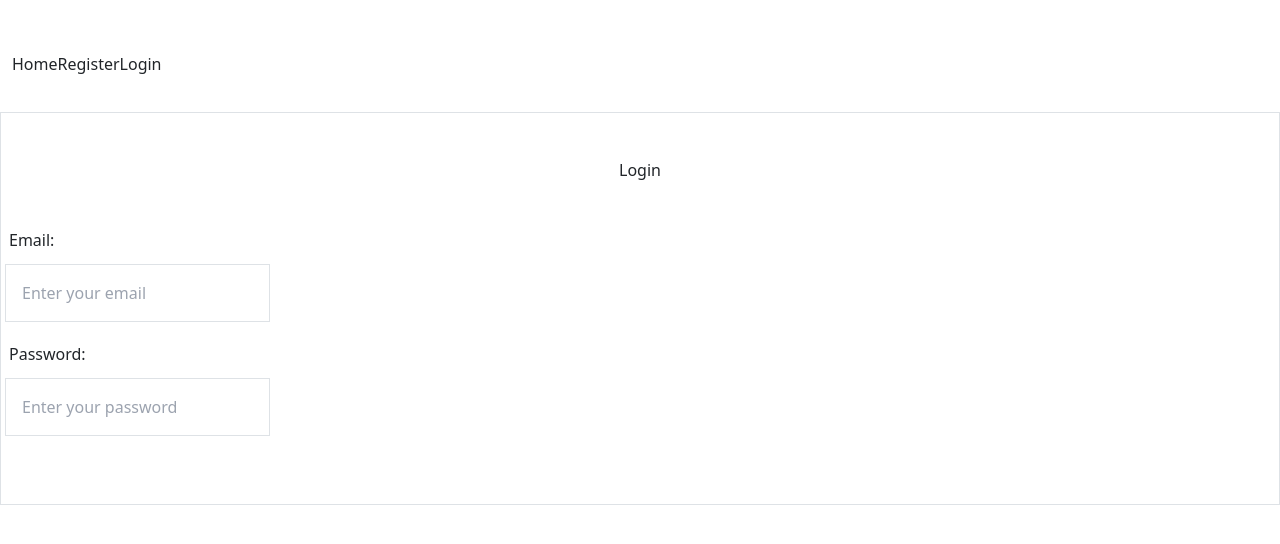
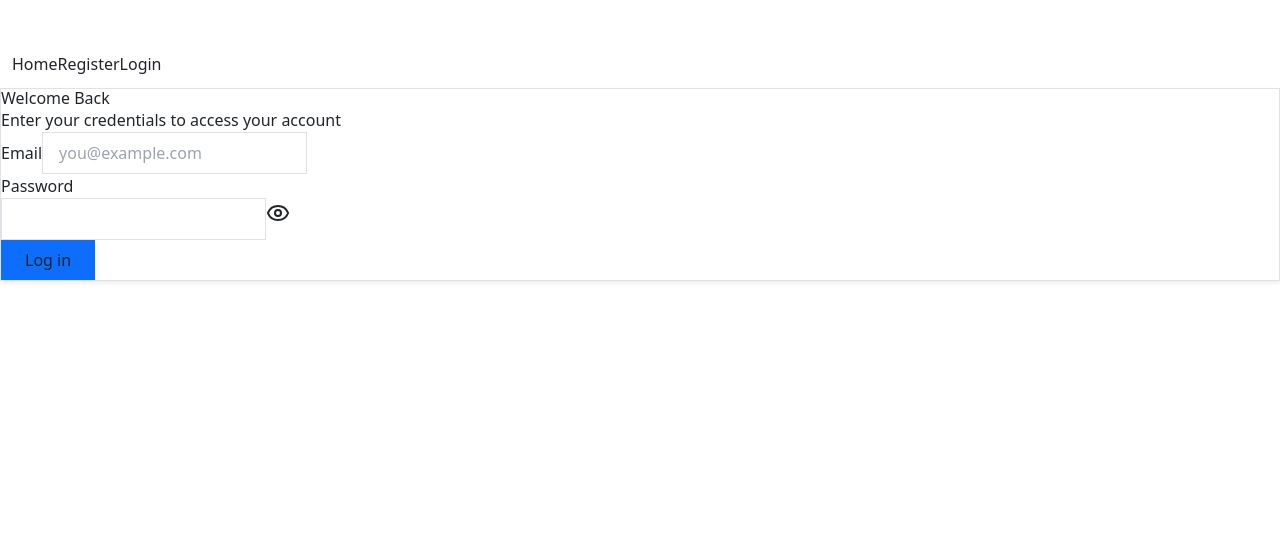
Before and after one commit to Harshjosh361/ShopEase, a React (Vite) app in the folder frontend/: page /login in a window 1280 px wide. Shown: the top 544 px of the page. Built offline with nearby package versions, Linux system fonts and the light colour scheme; no server answers; some icons are missing.

Commit message:
improved login page shadcn

```diff
--- /dev/null
+++ b/frontend/src/components/ui/alert.jsx
@@ -0,0 +1,47 @@
+import * as React from "react"
+import { cva } from "class-variance-authority";
+import { cn } from "@/lib/utils"
+
+
+const alertVariants = cva(
+  "relative w-full rounded-lg border p-4 [&>svg~*]:pl-7 [&>svg+div]:translate-y-[-3px] [&>svg]:absolute [&>svg]:left-4 [&>svg]:top-4 [&>svg]:text-foreground",
+  {
+    variants: {
+      variant: {
+        default: "bg-background text-foreground",
+        destructive:
+          "border-destructive/50 text-destructive dark:border-destructive [&>svg]:text-destructive",
+      },
+    },
+    defaultVariants: {
+      variant: "default",
+    },
+  }
+)
+
+const Alert = React.forwardRef(({ className, variant, ...props }, ref) => (
+  <div
+    ref={ref}
+    role="alert"
+    className={cn(alertVariants({ variant }), className)}
+    {...props} />
+))
+Alert.displayName = "Alert"
+
+const AlertTitle = React.forwardRef(({ className, ...props }, ref) => (
+  <h5
+    ref={ref}
+    className={cn("mb-1 font-medium leading-none tracking-tight", className)}
+    {...props} />
+))
+AlertTitle.displayName = "AlertTitle"
+
+const AlertDescription = React.forwardRef(({ className, ...props }, ref) => (
+  <div
+    ref={ref}
+    className={cn("text-sm [&_p]:leading-relaxed", className)}
+    {...props} />
+))
+AlertDescription.displayName = "AlertDescription"
+
+export { Alert, AlertTitle, AlertDescription }
--- /dev/null
+++ b/frontend/src/components/ui/button.jsx
@@ -0,0 +1,47 @@
+import * as React from "react"
+import { Slot } from "@radix-ui/react-slot"
+import { cva } from "class-variance-authority";
+import { cn } from "@/lib/utils"
+
+
+const buttonVariants = cva(
+  "inline-flex items-center justify-center whitespace-nowrap rounded-md text-sm font-medium ring-offset-background transition-colors focus-visible:outline-none focus-visible:ring-2 focus-visible:ring-ring focus-visible:ring-offset-2 disabled:pointer-events-none disabled:opacity-50",
+  {
+    variants: {
+      variant: {
+        default: "bg-primary text-primary-foreground hover:bg-primary/90",
+        destructive:
+          "bg-destructive text-destructive-foreground hover:bg-destructive/90",
+        outline:
+          "border border-input bg-background hover:bg-accent hover:text-accent-foreground",
+        secondary:
+          "bg-secondary text-secondary-foreground hover:bg-secondary/80",
+        ghost: "hover:bg-accent hover:text-accent-foreground",
+        link: "text-primary underline-offset-4 hover:underline",
+      },
+      size: {
+        default: "h-10 px-4 py-2",
+        sm: "h-9 rounded-md px-3",
+        lg: "h-11 rounded-md px-8",
+        icon: "h-10 w-10",
+      },
+    },
+    defaultVariants: {
+      variant: "default",
+      size: "default",
+    },
+  }
+)
+
+const Button = React.forwardRef(({ className, variant, size, asChild = false, ...props }, ref) => {
+  const Comp = asChild ? Slot : "button"
+  return (
+    (<Comp
+      className={cn(buttonVariants({ variant, size, className }))}
+      ref={ref}
+      {...props} />)
+  );
+})
+Button.displayName = "Button"
+
+export { Button, buttonVariants }
--- /dev/null
+++ b/frontend/src/components/ui/card.jsx
@@ -0,0 +1,50 @@
+import * as React from "react"
+import { cn } from "@/lib/utils"
+
+
+const Card = React.forwardRef(({ className, ...props }, ref) => (
+  <div
+    ref={ref}
+    className={cn("rounded-lg border bg-card text-card-foreground shadow-sm", className)}
+    {...props} />
+))
+Card.displayName = "Card"
+
+const CardHeader = React.forwardRef(({ className, ...props }, ref) => (
+  <div
+    ref={ref}
+    className={cn("flex flex-col space-y-1.5 p-6", className)}
+    {...props} />
+))
+CardHeader.displayName = "CardHeader"
+
+const CardTitle = React.forwardRef(({ className, ...props }, ref) => (
+  <h3
+    ref={ref}
+    className={cn("text-2xl font-semibold leading-none tracking-tight", className)}
+    {...props} />
+))
+CardTitle.displayName = "CardTitle"
+
+const CardDescription = React.forwardRef(({ className, ...props }, ref) => (
+  <p
+    ref={ref}
+    className={cn("text-sm text-muted-foreground", className)}
+    {...props} />
+))
+CardDescription.displayName = "CardDescription"
+
+const CardContent = React.forwardRef(({ className, ...props }, ref) => (
+  <div ref={ref} className={cn("p-6 pt-0", className)} {...props} />
+))
+CardContent.displayName = "CardContent"
+
+const CardFooter = React.forwardRef(({ className, ...props }, ref) => (
+  <div
+    ref={ref}
+    className={cn("flex items-center p-6 pt-0", className)}
+    {...props} />
+))
+CardFooter.displayName = "CardFooter"
+
+export { Card, CardHeader, CardFooter, CardTitle, CardDescription, CardContent }
--- /dev/null
+++ b/frontend/src/components/ui/input.jsx
@@ -0,0 +1,19 @@
+import * as React from "react"
+import { cn } from "@/lib/utils"
+
+
+const Input = React.forwardRef(({ className, type, ...props }, ref) => {
+  return (
+    (<input
+      type={type}
+      className={cn(
+        "flex h-10 w-full rounded-md border border-input bg-background px-3 py-2 text-sm ring-offset-background file:border-0 file:bg-transparent file:text-sm file:font-medium placeholder:text-muted-foreground focus-visible:outline-none focus-visible:ring-2 focus-visible:ring-ring focus-visible:ring-offset-2 disabled:cursor-not-allowed disabled:opacity-50",
+        className
+      )}
+      ref={ref}
+      {...props} />)
+  );
+})
+Input.displayName = "Input"
+
+export { Input }
--- /dev/null
+++ b/frontend/src/components/ui/label.jsx
@@ -0,0 +1,17 @@
+import * as React from "react"
+import * as LabelPrimitive from "@radix-ui/react-label"
+import { cva } from "class-variance-authority"
+
+import { cn } from "@/lib/utils"
+
+
+const labelVariants = cva(
+  "text-sm font-medium leading-none peer-disabled:cursor-not-allowed peer-disabled:opacity-70"
+)
+
+const Label = React.forwardRef(({ className, ...props }, ref) => (
+  <LabelPrimitive.Root ref={ref} className={cn(labelVariants(), className)} {...props} />
+))
+Label.displayName = LabelPrimitive.Root.displayName
+
+export { Label }
--- /dev/null
+++ b/frontend/src/lib/utils.js
@@ -0,0 +1,6 @@
+import { clsx } from "clsx";
+import { twMerge } from "tailwind-merge"
+
+export function cn(...inputs) {
+  return twMerge(clsx(inputs));
+}
--- a/frontend/src/pages/Login.jsx
+++ b/frontend/src/pages/Login.jsx
@@ -1,76 +1,142 @@
-import React from "react";
-import { useState } from "react";
+'use client';
+
+import { useState } from 'react';
+import { motion } from 'framer-motion';
+import { Button } from "@/components/ui/button";
+import { Input } from "@/components/ui/input";
+import { Label } from "@/components/ui/label";
+import { Card, CardContent, CardDescription, CardFooter, CardHeader, CardTitle } from "@/components/ui/card";
+import { Alert, AlertDescription } from "@/components/ui/alert";
+import { EyeIcon, EyeOffIcon } from 'lucide-react';
 import Layout from "../component/Layout/Layout";
 import axios from "axios";
 import { toast } from "react-hot-toast";
-import { useNavigate,useLocation } from "react-router-dom";
+import { useNavigate, useLocation } from "react-router-dom";
 import { useAuth } from "../context/auth";
-import {API_URL} from "../config"
+import { API_URL } from "../config";
 
-function Login() {
-  const [email, setEmail] = useState("");
-  const [password, setPassword] = useState("");
-  const [auth,setAuth] = useAuth();
-  const navigate = useNavigate('/');
+export default function LoginPage() {
+  const [email, setEmail] = useState('');
+  const [password, setPassword] = useState('');
+  const [error, setError] = useState('');
+  const [isLoading, setIsLoading] = useState(false);
+  const [showPassword, setShowPassword] = useState(false);
+  const [auth, setAuth] = useAuth();
+  const navigate = useNavigate();
   const location = useLocation();
 
   const handleSubmit = async (e) => {
     e.preventDefault();
+    if (!email || !password) {
+      setError('Please fill in all fields');
+      return;
+    }
+    setError('');
+    setIsLoading(true);
+
+    try {
       const user = { email, password };
-    console.log(user);
       const res = await axios.post(`${API_URL}api/v1/auth/login`, user);
       if (res.data.success) {
-      console.log(res);
         toast.success(res.data.message);
-      // using context api here
-      setAuth({...auth,user:res.data.user,token:res.data.token});
-      // using local storage here to store the token and user data
+        setAuth({ ...auth, user: res.data.user, token: res.data.token });
         localStorage.setItem("auth", JSON.stringify(res.data));
-      navigate( location.state ||"/");
+        navigate(location.state || "/");
       } else {
-      console.log(res.data.message);
+        setError(res.data.message);
         toast.error(res.data.message);
       }
+    } catch (err) {
+      setError('An error occurred. Please try again.');
+    } finally {
+      setIsLoading(false);
+    }
   };
+
   return (
     <Layout>
-      <div className="register  flex justify-center items-center flex-col mt-20 w-full">
-          <form onSubmit={(e) => handleSubmit(e)} className=" p-7 mt-4 border rounded-xl w-1/2 ">
-          <h1 className="text-center m-5 text-4xl font-bold">Login</h1>
-            <div className="mb-3 ">
-              <div className="m-2 text-xl">Email:</div>
-              <input
+      <div className="flex items-center justify-center min-h-screen bg-gradient-to-r from-blue-100 to-purple-100">
+        <motion.div
+          initial={{ opacity: 0, y: -20 }}
+          animate={{ opacity: 1, y: 0 }}
+          transition={{ duration: 0.5 }}
+        >
+          <Card className="w-full max-w-md">
+            <CardHeader>
+              <CardTitle className="text-2xl font-bold">Welcome Back</CardTitle>
+              <CardDescription>Enter your credentials to access your account</CardDescription>
+            </CardHeader>
+            <form onSubmit={handleSubmit}>
+              <CardContent className="space-y-4">
+                <div className="space-y-2">
+                  <Label htmlFor="email">Email</Label>
+                  <Input
+                    id="email"
                     type="email"
+                    placeholder="you@example.com"
+                    value={email}
                     onChange={(e) => setEmail(e.target.value)}
-                placeholder="Enter your email"
-               className="w-full bg-white p-3 m-1 border border-orange-800 rounded-lg"
-                value={email}
                     required
+                    className="transition-all duration-200 hover:border-blue-400 focus:ring-2 focus:ring-blue-400"
                   />
                 </div>
-            <div className="mb-4">
-              <div className="m-2 text-xl">Password:</div>
-              <input
+                <div className="space-y-2">
+                  <Label htmlFor="password">Password</Label>
+                  <div className="relative">
+                    <Input
+                      id="password"
+                      type={showPassword ? "text" : "password"}
+                      value={password}
                       onChange={(e) => setPassword(e.target.value)}
-                placeholder="Enter your password"
-                type="password"
-                 className="w-full bg-white p-3 m-1 border border-orange-800 rounded-lg"
-                id="exampleInputPassword1"
-                value={password}
                       required
+                      className="pr-10 transition-all duration-200 hover:border-blue-400 focus:ring-2 focus:ring-blue-400"
                     />
-            </div>
-            <div className="text-center">
-            <button type="submit" className="text-white bg-orange-600 w-1/2 p-2 hover:bg-orange-400 text-lg rounded-lg" >
-              Login
+                    <button
+                      type="button"
+                      onClick={() => setShowPassword(!showPassword)}
+                      className="absolute inset-y-0 right-0 flex items-center pr-3 text-gray-400 hover:text-gray-600"
+                    >
+                      {showPassword ? <EyeOffIcon className="h-5 w-5" /> : <EyeIcon className="h-5 w-5" />}
                     </button>
                   </div>
-
+                </div>
+                {error && (
+                  <motion.div
+                    initial={{ opacity: 0, y: -10 }}
+                    animate={{ opacity: 1, y: 0 }}
+                    transition={{ duration: 0.3 }}
+                  >
+                    <Alert variant="destructive">
+                      <AlertDescription>{error}</AlertDescription>
+                    </Alert>
+                  </motion.div>
+                )}
+              </CardContent>
+              <CardFooter>
+                <Button
+                  type="submit"
+                  className="w-full transition-all duration-200 hover:bg-blue-600"
+                  disabled={isLoading}
+                >
+                  {isLoading ? (
+                    <motion.div
+                      initial={{ opacity: 0 }}
+                      animate={{ opacity: 1 }}
+                      transition={{ duration: 0.2 }}
+                      className="flex items-center justify-center"
+                    >
+                      <div className="w-5 h-5 border-t-2 border-b-2 border-white rounded-full animate-spin mr-2"></div>
+                      Logging in...
+                    </motion.div>
+                  ) : (
+                    'Log in'
+                  )}
+                </Button>
+              </CardFooter>
             </form>
+          </Card>
+        </motion.div>
       </div>
-
     </Layout>
   );
 }
-
-export default Login;
```
Also changed, not shown: frontend/jsconfig.json (added, +12 -0 lines), frontend/package.json (+7 -1 lines), frontend/src/vite.config.js (deleted, +0 -8 lines), frontend/vite.config.js (added, +14 -0 lines), frontend/components.json (added), 2 other files (tests, documents, lock files or other folders). Lines whose indentation alone changed are shown as unchanged.
